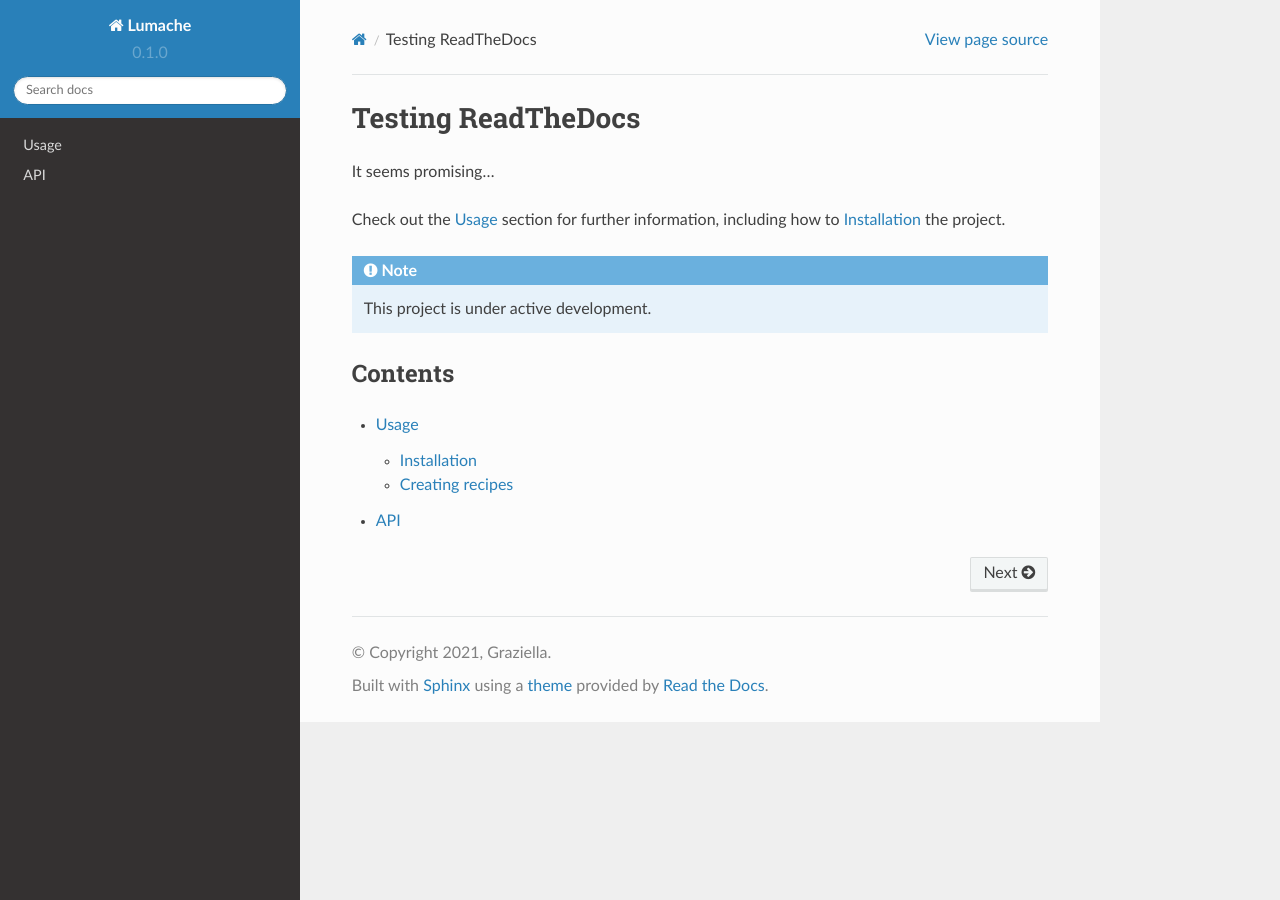
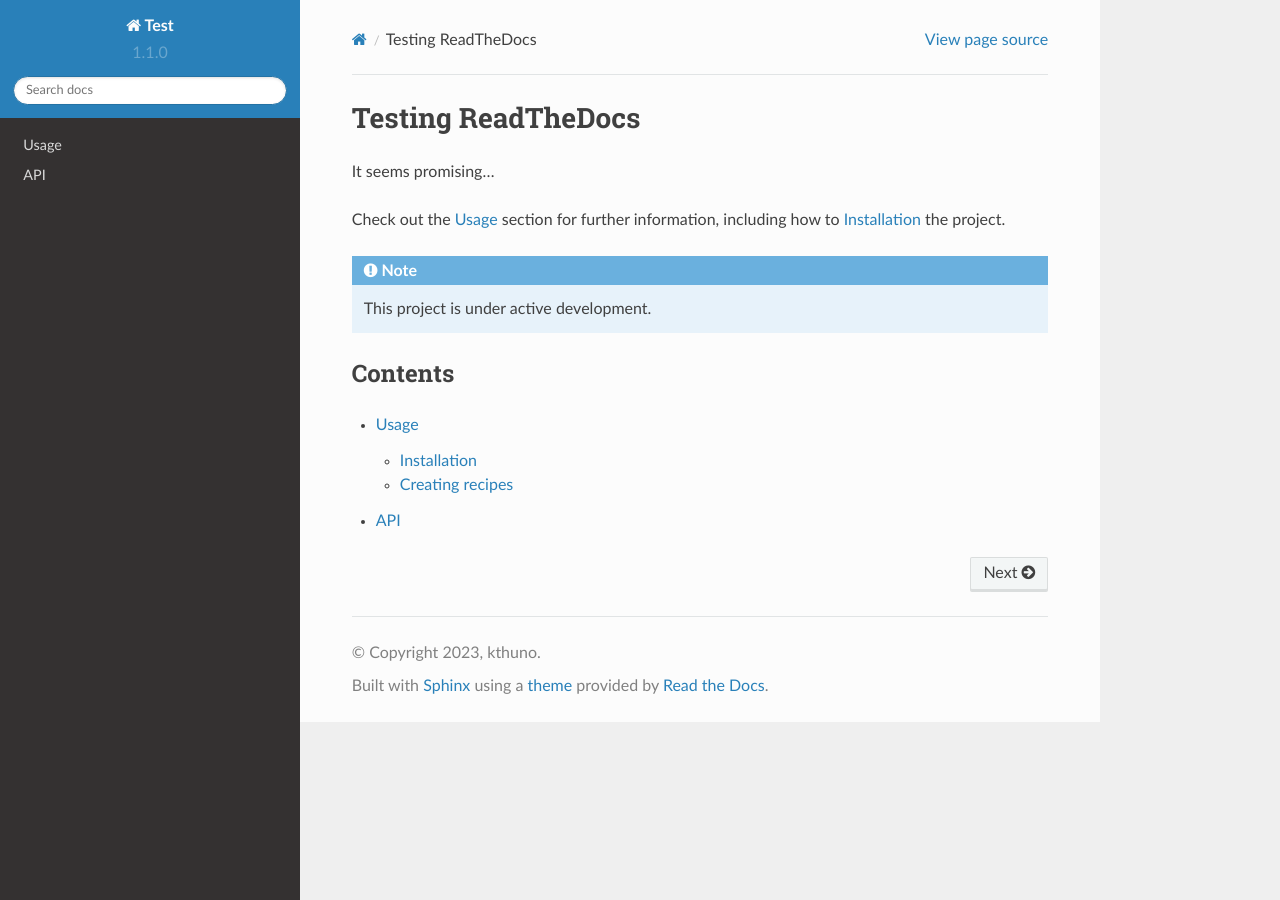
Before and after one commit to kthuno/docs-tut, a Sphinx documentation site: the page built from docs/source/index.rst, in a window 1280 px wide. Built offline with Sphinx 7.4.7 and the Read the Docs theme 2.0.0, drawn with Linux system fonts in a browser that asks for light colours.

Commit message:
Update conf.py

```diff
--- a/docs/source/conf.py
+++ b/docs/source/conf.py
@@ -2,12 +2,12 @@
 
 # -- Project information
 
-project = 'Lumache'
-copyright = '2021, Graziella'
-author = 'Graziella'
+project = 'Test'
+copyright = '2023, kthuno'
+author = 'kthuno'
 
-release = '0.1'
-version = '0.1.0'
+release = '1.0'
+version = '1.1.0'
 
 # -- General configuration
 
```
